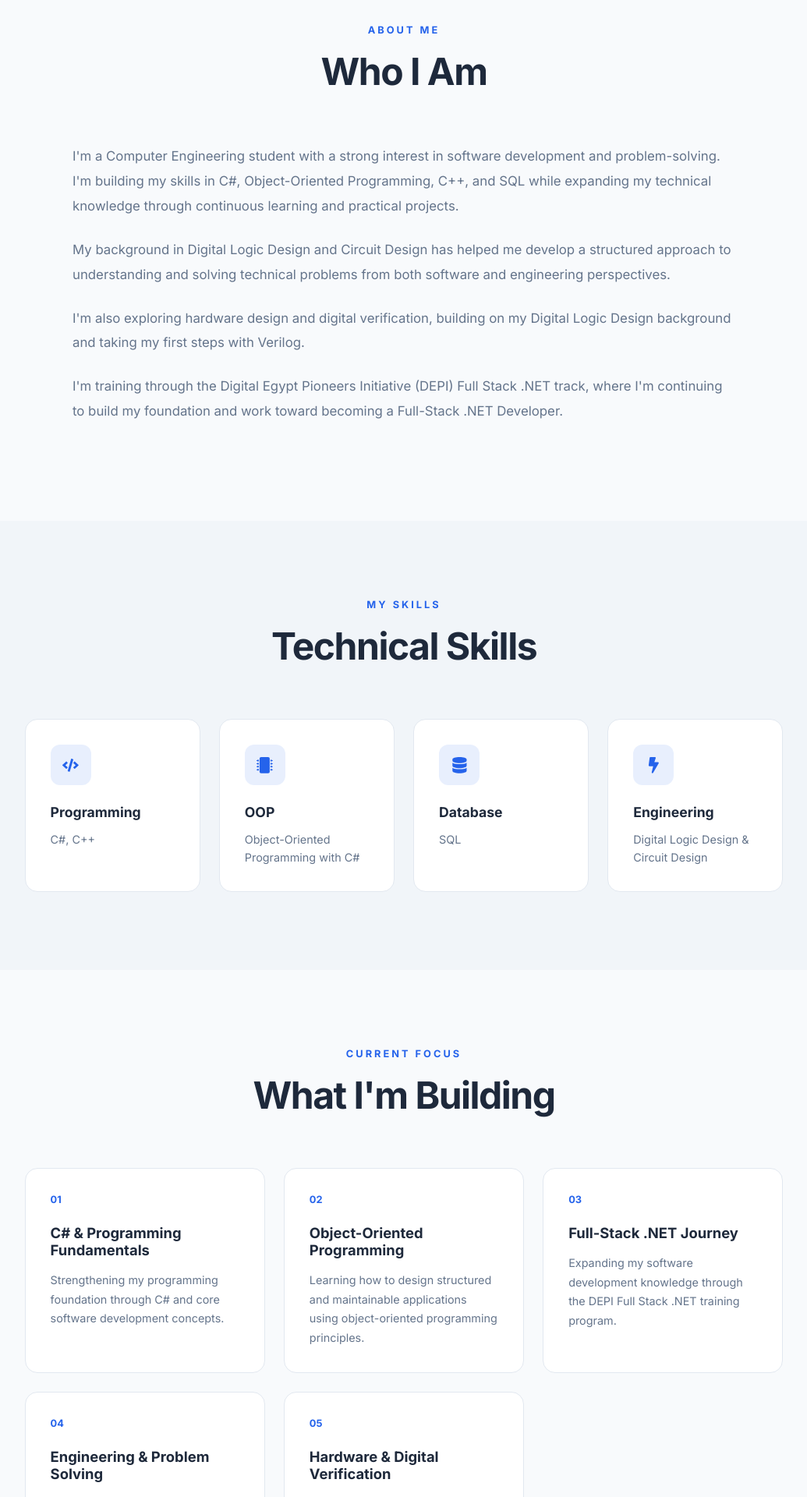
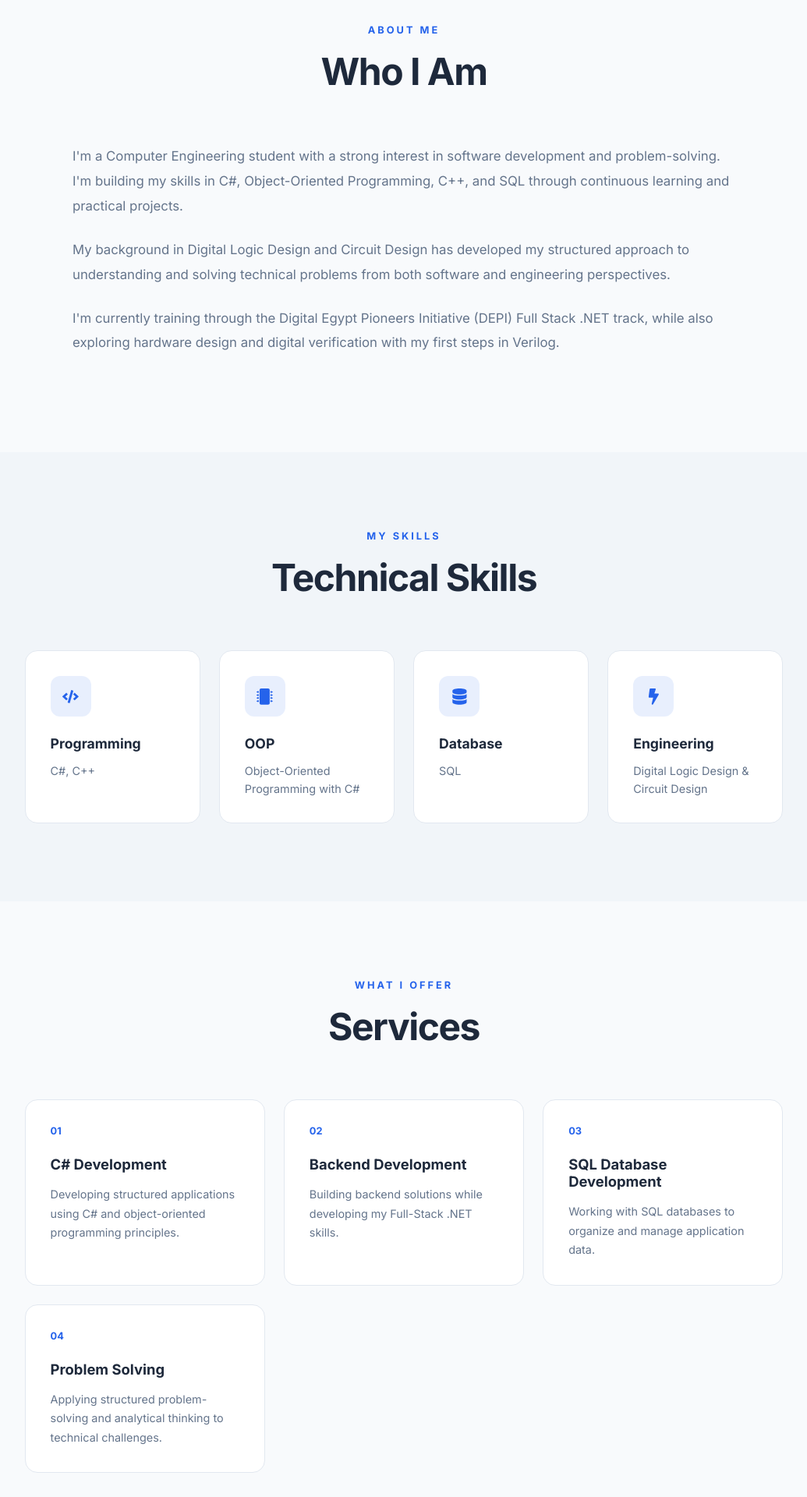
Before and after one commit to ahmedmaher-cse/ahmed-portfolio, a React (Vite) app: page / in a window 1280 px wide. Shown: the part 880-2800 px from the top of the page at 78% size, without its empty margins (122-1157 px from the left). Built offline with nearby package versions, Linux system fonts and the light colour scheme.

Commit message:
Refactor navigation and services sections for clarity and consistency

```diff
--- a/src/App.jsx
+++ b/src/App.jsx
@@ -24,34 +24,46 @@ function App() {
 
   return (
     <div className={darkMode ? "app dark" : "app"}>
-      {/* ================= NAVBAR ================= */}{" "}
+      {/* ================= NAVBAR ================= */}
       <nav className="navbar">
         <a href="#home" className="logo" onClick={() => setMenuOpen(false)}>
-          Ahmed<span>.</span>{" "}
+          Ahmed<span>.</span>
         </a>
+
         <div className={`nav-links ${menuOpen ? "active" : ""}`}>
           <a href="#home" onClick={() => setMenuOpen(false)}>
             Home
           </a>
+
           <a href="#about" onClick={() => setMenuOpen(false)}>
             About
           </a>
+
           <a href="#skills" onClick={() => setMenuOpen(false)}>
             Skills
           </a>
+
+          <a href="#services" onClick={() => setMenuOpen(false)}>
+            Services
+          </a>
+
+          <a href="#projects" onClick={() => setMenuOpen(false)}>
+            Projects
+          </a>
+
           <a href="#focus" onClick={() => setMenuOpen(false)}>
             Focus
           </a>
-          <a href="#projects" onClick={() => setMenuOpen(false)}>
-            Projects
-          </a>
+
           <a href="#education" onClick={() => setMenuOpen(false)}>
             Education
           </a>
+
           <a href="#contact" onClick={() => setMenuOpen(false)}>
             Contact
           </a>
         </div>
+
         <div className="nav-actions">
           <button
             className="theme-toggle"
@@ -70,6 +82,7 @@ function App() {
           </button>
         </div>
       </nav>
+
       <main>
         {/* ================= HERO ================= */}
         <section id="home" className="hero">
@@ -85,10 +98,9 @@ function App() {
             </h2>
 
             <p className="hero-description">
-              Building a strong foundation in software development and
-              problem-solving through C# and Computer Engineering, while
-              expanding my interests into hardware design and digital
-              verification.
+              I combine software development and Computer Engineering knowledge
+              to approach technical problems from both software and engineering
+              perspectives.
             </p>
 
             <div className="hero-buttons">
@@ -153,28 +165,22 @@ function App() {
             <p>
               I'm a Computer Engineering student with a strong interest in
               software development and problem-solving. I'm building my skills
-              in C#, Object-Oriented Programming, C++, and SQL while expanding
-              my technical knowledge through continuous learning and practical
-              projects.
+              in C#, Object-Oriented Programming, C++, and SQL through
+              continuous learning and practical projects.
             </p>
 
             <p>
               My background in Digital Logic Design and Circuit Design has
-              helped me develop a structured approach to understanding and
-              solving technical problems from both software and engineering
+              developed my structured approach to understanding and solving
+              technical problems from both software and engineering
               perspectives.
             </p>
 
             <p>
-              I'm also exploring hardware design and digital verification,
-              building on my Digital Logic Design background and taking my first
-              steps with Verilog.
-            </p>
-
-            <p>
-              I'm training through the Digital Egypt Pioneers Initiative (DEPI)
-              Full Stack .NET track, where I'm continuing to build my foundation
-              and work toward becoming a Full-Stack .NET Developer.
+              I'm currently training through the Digital Egypt Pioneers
+              Initiative (DEPI) Full Stack .NET track, while also exploring
+              hardware design and digital verification with my first steps in
+              Verilog.
             </p>
           </div>
         </section>
@@ -222,6 +228,178 @@ function App() {
               <h3>Engineering</h3>
               <p>Digital Logic Design & Circuit Design</p>
             </div>
+          </div>
+        </section>
+
+        {/* ================= SERVICES ================= */}
+        <section id="services" className="section">
+          <div className="section-header">
+            <p className="section-tag">WHAT I OFFER</p>
+            <h2>Services</h2>
+          </div>
+
+          <div className="services-grid">
+            <div className="service-card">
+              <div className="service-number">01</div>
+
+              <h3>C# Development</h3>
+
+              <p>
+                Developing structured applications using C# and
+                object-oriented programming principles.
+              </p>
+            </div>
+
+            <div className="service-card">
+              <div className="service-number">02</div>
+
+              <h3>Backend Development</h3>
+
+              <p>
+                Building backend solutions while developing my Full-Stack .NET
+                skills.
+              </p>
+            </div>
+
+            <div className="service-card">
+              <div className="service-number">03</div>
+
+              <h3>SQL Database Development</h3>
+
+              <p>
+                Working with SQL databases to organize and manage application
+                data.
+              </p>
+            </div>
+
+            <div className="service-card">
+              <div className="service-number">04</div>
+
+              <h3>Problem Solving</h3>
+
+              <p>
+                Applying structured problem-solving and analytical thinking to
+                technical challenges.
+              </p>
+            </div>
+          </div>
+        </section>
+
+        {/* ================= PROJECTS ================= */}
+        <section id="projects" className="section alt-section">
+          <div className="section-header">
+            <p className="section-tag">MY WORK</p>
+            <h2>Featured Projects</h2>
+          </div>
+
+          <div className="projects-grid">
+            {/* Project 01 */}
+            <article className="project-card">
+              <div className="project-number">01</div>
+
+              <h3>Command-Line Calculator</h3>
+
+              <p>
+                Developed a command-line calculator in C++ supporting
+                arithmetic and exponentiation operations with input
+                validation, error handling, and formatted output.
+              </p>
+
+              <div className="project-tech">
+                <span>C++</span>
+                <span>C++17</span>
+              </div>
+
+              <div className="project-links calculator-links">
+                <a
+                  href="https://github.com/ahmedmaher-cse/cpp-command-line-calculator"
+                  target="_blank"
+                  rel="noreferrer"
+                  className="project-link"
+                >
+                  <FaGithub />
+                  View on GitHub
+                </a>
+              </div>
+            </article>
+
+            {/* Project 02 */}
+            <article className="project-card">
+              <div className="project-number">02</div>
+
+              <h3>Solar Tracking System</h3>
+
+              <p>
+                Designed a hardware-based solar tracking system using LDR
+                sensors, a servo motor, op-amps, and resistors to detect light
+                direction and adjust panel position.
+              </p>
+
+              <div className="project-tech">
+                <span>LDR</span>
+                <span>Servo Motor</span>
+                <span>Op-Amp</span>
+              </div>
+            </article>
+
+            {/* Project 03 */}
+            <article className="project-card">
+              <div className="project-number">03</div>
+
+              <h3>SecureLock – Digital Access Control System</h3>
+
+              <p>
+                Designed and simulated a digital access control system
+                featuring code verification, timed door unlocking, countdown
+                display, and enhanced security mechanisms including a buzzer
+                alarm and 30-second lockout after repeated failed attempts.
+              </p>
+
+              <div className="project-tech">
+                <span>Digital Logic</span>
+                <span>Flip-Flops</span>
+                <span>Counters</span>
+                <span>7-Segment</span>
+              </div>
+
+              <div className="project-links securelock-links">
+                <a
+                  href="https://github.com/ahmedmaher-cse/SecureLock-Digital-Access-Control-System"
+                  target="_blank"
+                  rel="noreferrer"
+                  className="project-link"
+                >
+                  <FaGithub />
+                  View on GitHub
+                </a>
+
+                <a
+                  href="https://drive.google.com/drive/folders/1byNENC16Bv1t9oxm-E35KOoJa7f0ubDg?usp=sharing"
+                  target="_blank"
+                  rel="noreferrer"
+                  className="project-link"
+                >
+                  Watch Demo
+                </a>
+              </div>
+            </article>
+
+            {/* Project 04 */}
+            <article className="project-card">
+              <div className="project-number">04</div>
+
+              <h3>DC Regulated Power Supply</h3>
+
+              <p>
+                Designed and built a regulated DC power supply using a
+                transformer, bridge rectifier, capacitor, and Zener diode.
+              </p>
+
+              <div className="project-tech">
+                <span>Electronics</span>
+                <span>Circuit Design</span>
+              </div>
+            </article>
           </div>
         </section>
 
@@ -291,120 +469,6 @@ function App() {
           </div>
         </section>
 
-        {/* ================= PROJECTS ================= */}
-        <section id="projects" className="section alt-section">
-          <div className="section-header">
-            <p className="section-tag">MY WORK</p>
-            <h2>Featured Projects</h2>
-          </div>
-
-          <div className="projects-grid">
-            <article className="project-card">
-              <div className="project-number">01</div>
-
-              <h3>Command-Line Calculator</h3>
-
-              <p>
-                Developed a command-line calculator in C++ supporting arithmetic
-                and exponentiation operations with input validation, error
-                handling, and formatted output.
-              </p>
-
-              <div className="project-tech">
-                <span>C++</span>
-                <span>C++17</span>
-              </div>
-
-              <div className="project-links calculator-links">
-                <a
-                  href="https://github.com/ahmedmaher-cse/cpp-command-line-calculator"
-                  target="_blank"
-                  rel="noreferrer"
-                  className="project-link"
-                >
-                  <FaGithub />
-                  View on GitHub
-                </a>
-              </div>
-            </article>
-
-            <article className="project-card">
-              <div className="project-number">02</div>
-
-              <h3>Solar Tracking System</h3>
-
-              <p>
-                Designed a hardware-based solar tracking system using LDR
-                sensors, a servo motor, op-amps, and resistors to detect light
-                direction and adjust panel position.
-              </p>
-
-              <div className="project-tech">
-                <span>LDR</span>
-                <span>Servo Motor</span>
-                <span>Op-Amp</span>
-              </div>
-            </article>
-
-            <article className="project-card">
-              <div className="project-number">03</div>
-
-              <h3>SecureLock – Digital Access Control System</h3>
-
-              <p>
-                Designed and simulated a digital access control system featuring
-                code verification, timed door unlocking, countdown display, and
-                enhanced security mechanisms including a buzzer alarm and
-                30-second lockout after repeated failed attempts.
-              </p>
-
-              <div className="project-tech">
-                <span>Digital Logic</span>
-                <span>Flip-Flops</span>
-                <span>Counters</span>
-                <span>7-Segment</span>
-              </div>
-
-              <div className="project-links securelock-links">
-                <a
-                  href="https://github.com/ahmedmaher-cse/SecureLock-Digital-Access-Control-System"
-                  target="_blank"
-                  rel="noreferrer"
-                  className="project-link"
-                >
-                  <FaGithub />
-                  View on GitHub
-                </a>
-
-                <a
-                  href="https://drive.google.com/drive/folders/1byNENC16Bv1t9oxm-E35KOoJa7f0ubDg?usp=sharing"
-                  target="_blank"
-                  rel="noreferrer"
-                  className="project-link"
-                >
-                  Watch Demo
-                </a>
-              </div>
-            </article>
-
-            <article className="project-card">
-              <div className="project-number">04</div>
-
-              <h3>DC Regulated Power Supply</h3>
-
-              <p>
-                Designed and built a regulated DC power supply using a
-                transformer, bridge rectifier, capacitor, and Zener diode.
-              </p>
-
-              <div className="project-tech">
-                <span>Electronics</span>
-                <span>Circuit Design</span>
-              </div>
-            </article>
-          </div>
-        </section>
-
         {/* ================= EDUCATION ================= */}
         <section id="education" className="section">
           <div className="section-header">
@@ -451,8 +515,8 @@ function App() {
             <h2>Let's Connect.</h2>
 
             <p>
-              I'm always interested in learning opportunities, internships, and
-              technical projects. Feel free to reach out.
+              I'm always interested in learning opportunities, internships,
+              and technical projects. Feel free to reach out.
             </p>
 
             <a
@@ -482,13 +546,17 @@ function App() {
                 <FaLinkedin />
               </a>
 
-              <a href="mailto:ahmedmahersobh2@gmail.com" aria-label="Email">
+              <a
+                href="mailto:ahmedmahersobh2@gmail.com"
+                aria-label="Email"
+              >
                 <FaEnvelope />
               </a>
             </div>
           </div>
         </section>
       </main>
+
       {/* ================= FOOTER ================= */}
       <footer>
         <p>© 2026 Ahmed Maher. All rights reserved.</p>
```
